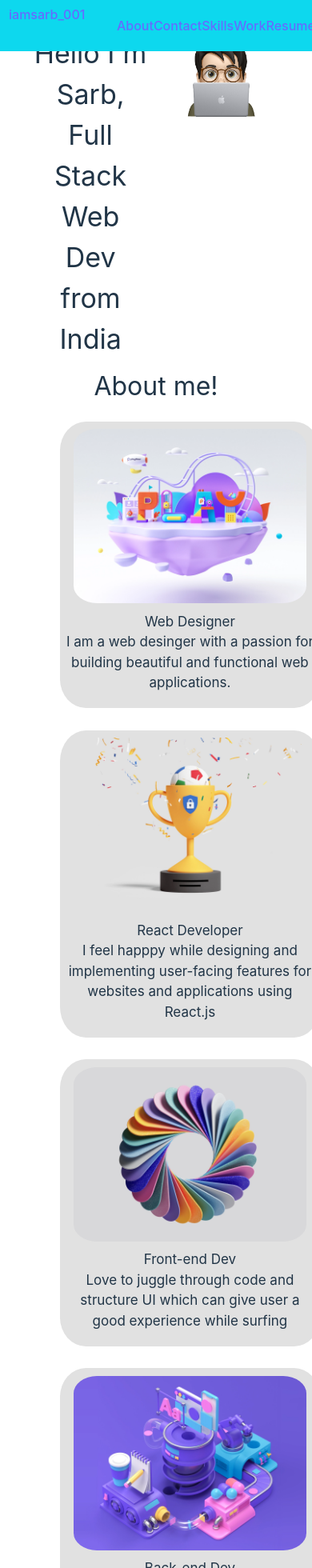
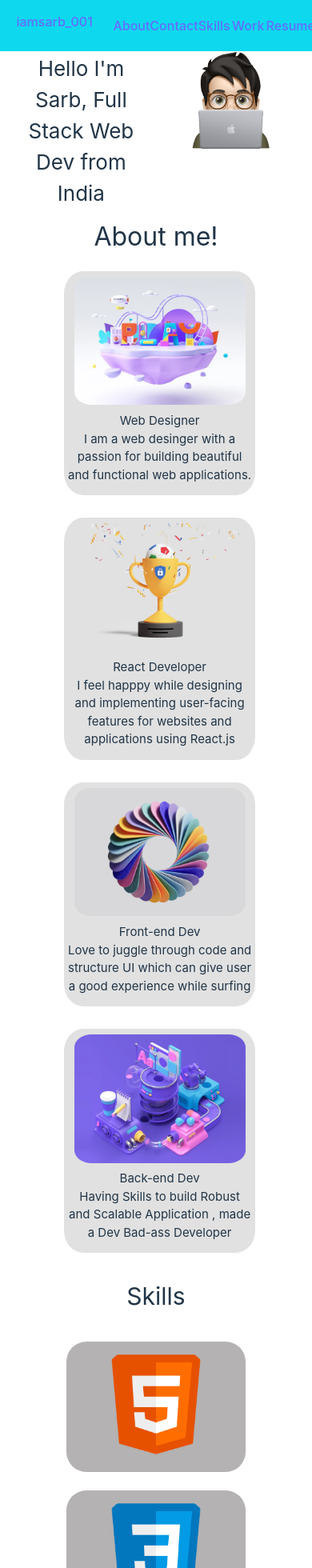
Before and after one commit to sarb001/Dev-portfolio, a React (Vite) app: page / in a window 390 px wide. Shown: the top 1960 px of the page at 80% size. Built offline with nearby package versions, Linux system fonts and the light colour scheme.

Commit message:
portfolio media queries applied

```diff
--- a/src/App.css
+++ b/src/App.css
@@ -7,3 +7,8 @@
         margin: 8%;
     }
 }
+@media screen and (max-width :480px){
+    .mainapp{
+        margin:  14% 2%;
+    }
+}
--- a/src/Components/Home.jsx
+++ b/src/Components/Home.jsx
@@ -6,7 +6,7 @@ const Home = () => {
     <div className="home-container">
                 <div className="home-items">
                     <div className="home-text">
-                       <span style = {{fontSize:'34px'}}> Hello I'm Sarb, Full Stack  Web Dev from India  </span>
+                       <span id = "font" > Hello I'm Sarb, Full Stack  Web Dev from India  </span>
                     </div>
                     <div className="home-avataimg">
                       <img src = "/src/assets/owner Avatar.png"   alt = "avatar-img" />
--- a/src/styles/About.css
+++ b/src/styles/About.css
@@ -31,3 +31,14 @@
         font-size: 17px;
     }
 }
+
+@media screen and (max-width : 768px){
+    .card{
+        width: 230px;
+        font-size: 15px;
+    }
+    .allcard-container{
+
+        grid-template-columns: repeat(auto-fit,minmax(242px,1fr));
+    }
+}
--- a/src/styles/Home.css
+++ b/src/styles/Home.css
@@ -8,8 +8,17 @@
     align-self: center;
     margin: 6%;
 }
+#font{
+    font-size: 34px;
+}
+
 @media screen and (max-width : 889px){
     .home-avataimg > img{
         width: 75%;
     }
 }
+@media screen and (max-width : 768px){
+    #font {
+        font-size: 26px;
+    }
+}
--- a/src/styles/Navbar.css
+++ b/src/styles/Navbar.css
@@ -24,6 +24,10 @@
 @media screen and (max-width : 768px){
     .navbar-container{
         background-color: rgb(18, 207, 47);
+        grid-template-columns: 0.5fr 0fr 1.5fr;
+    }
+    .navtitle {
+        padding: 11% 17%;
     }
 }
 
--- a/src/styles/Skills.css
+++ b/src/styles/Skills.css
@@ -25,5 +25,19 @@
    .skill-logo-section{
     grid-template-columns: repeat(auto-fit,minmax(231px,1fr));
     justify-items: center;
+    }
 }
+
+@media screen and (max-width : 768px){
+    .skills-text {
+        font-size: 30px;
+        margin: 6%;
+    }
+    .skills {
+        width: 60%;
+    }
+    .skill-logo-section{
+        grid-template-columns: repeat(auto-fit,minmax(200px,1fr));
+        }
+
 }
--- a/src/styles/Work.css
+++ b/src/styles/Work.css
@@ -37,3 +37,14 @@
         grid-template-columns: repeat(auto-fit,minmax(350px,1fr));
     }
 }
+
+
+@media screen and (max-width : 768px){
+    .workcard {
+        width: 295px;
+    }
+    .portfolio-container{
+        justify-items: center;
+        grid-template-columns: repeat(auto-fit,minmax(300px,1fr));
+    }
+}
```
